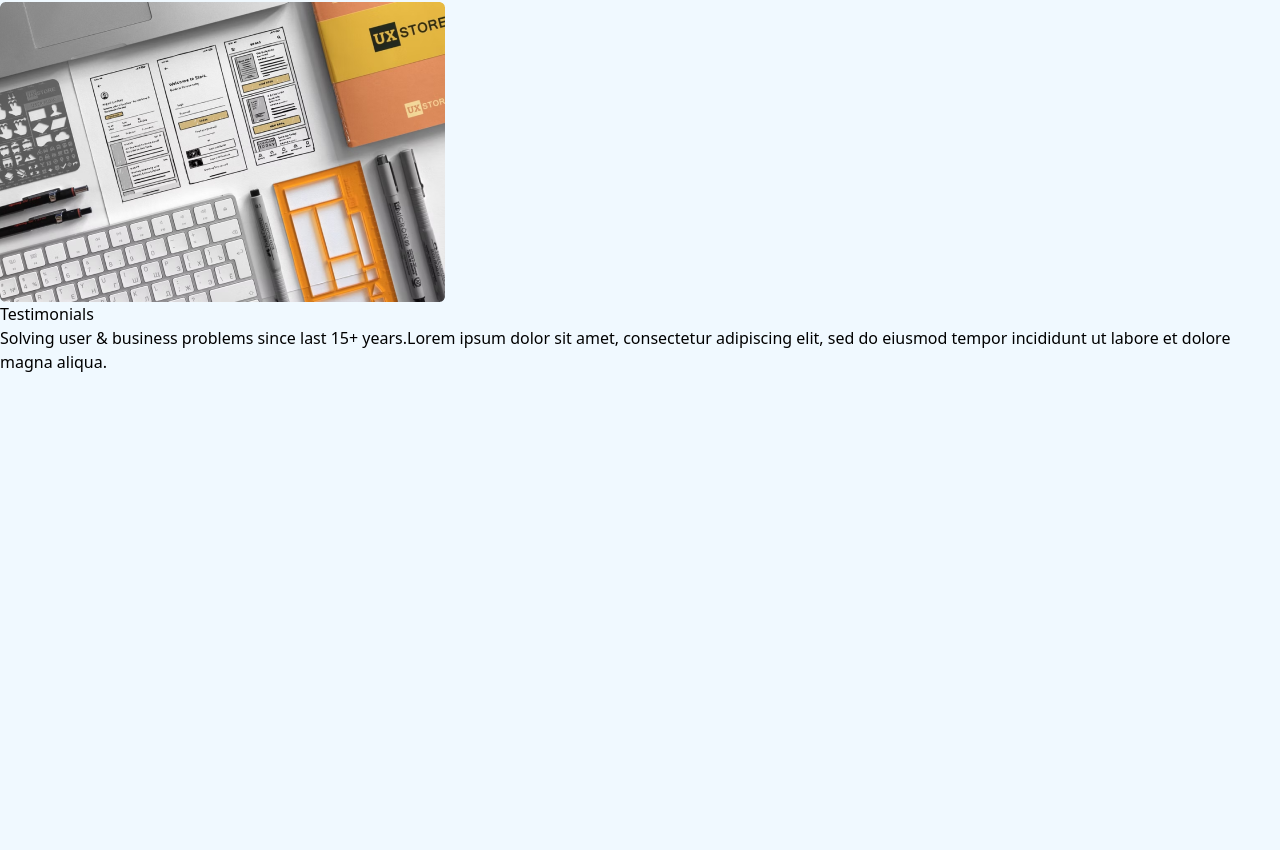
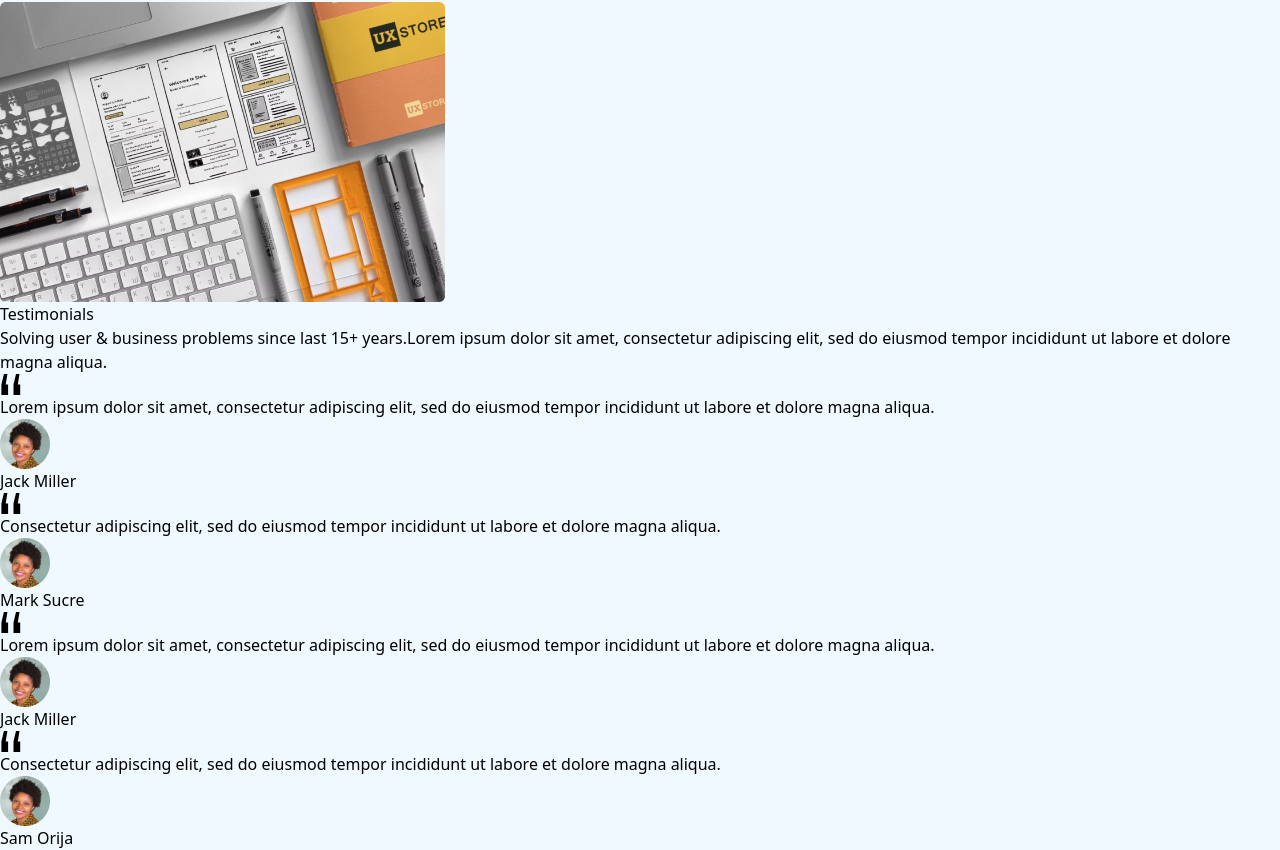
Before and after one commit to Adekoye-Adewale/React-Test-Projects, a Next.js app: page /landing-page in a window 1280 px wide. Shown: the part 2930-3780 px from the top of the page. Before the commit the page ends 3304 px from the top, so only its background shows below. Built offline with nearby package versions, Linux system fonts and the light colour scheme.

Commit message:
Update testimonialsSection.jsx

```diff
--- a/src/components/pages/landingPage/testimonialsSection.jsx
+++ b/src/components/pages/landingPage/testimonialsSection.jsx
@@ -1,10 +1,64 @@
 import Image from 'next/image'
-import React from 'react'
+import React, { Fragment } from 'react'
+
+const testimony = [
+        {
+                id: 1,
+                name: `Jack Miller`,
+                testimony: `Lorem ipsum dolor sit amet, consectetur adipiscing elit, sed do eiusmod tempor incididunt ut labore et dolore magna aliqua.`,
+                img: {
+                        src: `/images/client-photo-1.png`,
+                        alt: `Client Photo 1`,
+                        title: `Client Photo 1`,
+                        width: 50,
+                        height: 50,
+                },
+        },
+        {
+                id: 2,
+                name: `Mark Sucre`,
+                testimony: `Consectetur adipiscing elit, sed do eiusmod tempor incididunt ut labore et dolore magna aliqua. `,
+                img: {
+                        src: `/images/client-photo-1.png`,
+                        alt: `Client Photo 2`,
+                        title: `Client Photo 2`,
+                        width: 50,
+                        height: 50,
+                },
+        },
+        {
+                id: 3,
+                name: `Jack Miller`,
+                testimony: `Lorem ipsum dolor sit amet, consectetur adipiscing elit, sed do eiusmod tempor incididunt ut labore et dolore magna aliqua.`,
+                img: {
+                        src: `/images/client-photo-1.png`,
+                        alt: `Client Photo 3`,
+                        title: `Client Photo 3`,
+                        width: 50,
+                        height: 50,
+                },
+        },
+        {
+                id: 4,
+                name: `Sam Orija`,
+                testimony: `Consectetur adipiscing elit, sed do eiusmod tempor incididunt ut labore et dolore magna aliqua.`,
+                img: {
+                        src: `/images/client-photo-1.png`,
+                        alt: `Client Photo 4`,
+                        title: `Client Photo 4`,
+                        width: 50,
+                        height: 50,
+                },
+        },
+]
 
 export default function TestimonialsSection() {
         return (
                 <section className='bg-sky-700 min-h-[50vh] py-20 px-5 overflow-hidden'>
-                        <LabelContent/>
+                        <div className='max-w-7xl mx-auto'>
+                                <LabelContent/>
+                                <Cards/>
+                        </div>
                 </section>
         )
 }
@@ -28,27 +82,73 @@ const LabelContent = () => {
 
 const Cards = () => {
         return (
-                <div>
-
+                <div className='grid gap-5 grid-cols-1 md:grid-cols-2 mt-5'>
+                        {testimony.map(( item ) => (
+                                <Fragment
+                                        key={item.id}
+                                >
+                                        <Card
+                                                {...item}
+                                        />
+                                </Fragment>
+                        ))}
                 </div>
         )
 }
 
-const Card = () => {
+const Card = ({ testimony, img, name }) => {
         return (
-                <div>
-                        <div>
-                                icon
+                <div
+                        className='relative grid content-between rounded-md p-[30px] border border-solid border-slate-900'
+                >
+                        <div className='absolute top-0 left-7 translate-y-[-50%]'>
+                                <QouteIcon/>
                         </div>
-                        <p>
+                        <p className='text-lg md:text-2xl mb-3'>
                                 {testimony}
                         </p>
-                        <div>
+                        <div
+                                className='flex gap-2 items-center'
+                        >
                                 <Image {...img}/>
-                                <span>
+                                <span
+                                        className='text-2xl font-bold'
+                                >
                                         {name}
                                 </span>
                         </div>
                 </div>
         )
 }
+
+const QouteIcon = () => {
+        return (
+                <svg
+                        width="21"
+                        height="21"
+                        viewBox="0 0 21 21"
+                        fill="none"
+                        xmlns="https://www.w3.org/2000/svg"
+                >
+                        <g
+                                clip-path="url(#clip0_719_2)"
+                        >
+                                <path
+                                        d="M7.4 -1.90735e-06L5.7 10.6H8.1V20.9H1.4V10.6L3.9 -1.90735e-06H7.4ZM19.5 -1.90735e-06L17.8 10.6H20.2V20.9H13.5V10.6L16 -1.90735e-06H19.5Z"
+                                        fill="#000000"
+                                />
+                        </g>
+                        <defs>
+                                <clipPath
+                                        id="clip0_719_2"
+                                >
+                                        <rect
+                                                width="21"
+                                                 height="21"
+                                                fill="#000000"
+                                        />
+                                </clipPath>
+                        </defs>
+                </svg>
+        )
+}
```
